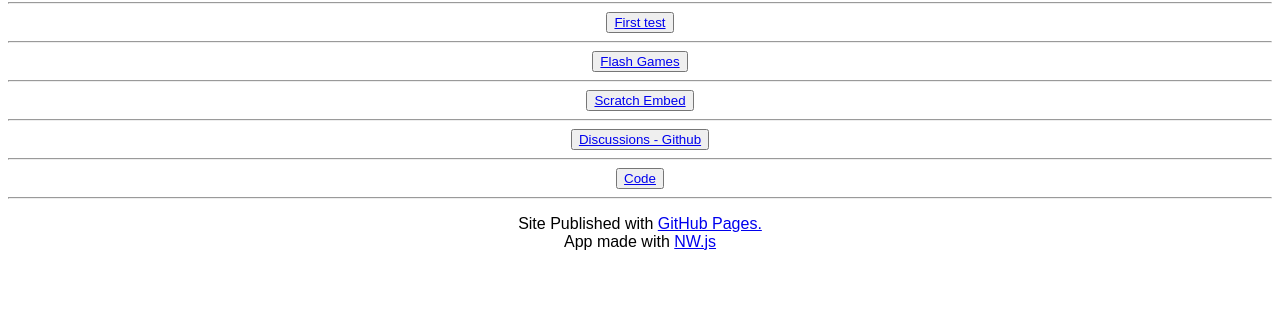
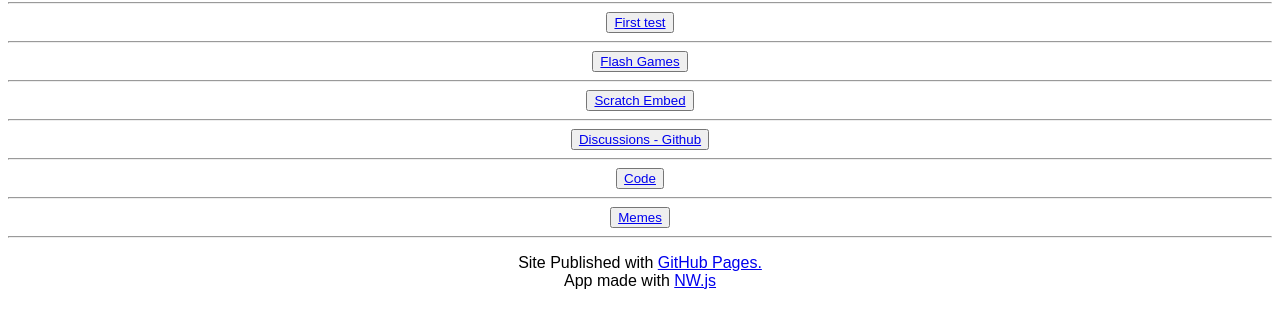
Before and after one commit to Cbr-s-Coding-Playground/desktop, a plain HTML site: page index.html in a window 1280 px wide. Shown: the part 78-406 px from the top of the page. Drawn offline with Linux system fonts and the light colour scheme.

Commit message:
Update index.html

```diff
--- a/index.html
+++ b/index.html
@@ -27,6 +27,10 @@
 <button>
   <a href="code.html" target="_self">Code</a>
 </button>
+<hr>
+<button>
+  <a href="memes.html" target="_self">Memes</a>
+</button>
 </center>
 <hr>
 <footer class="section">
```
